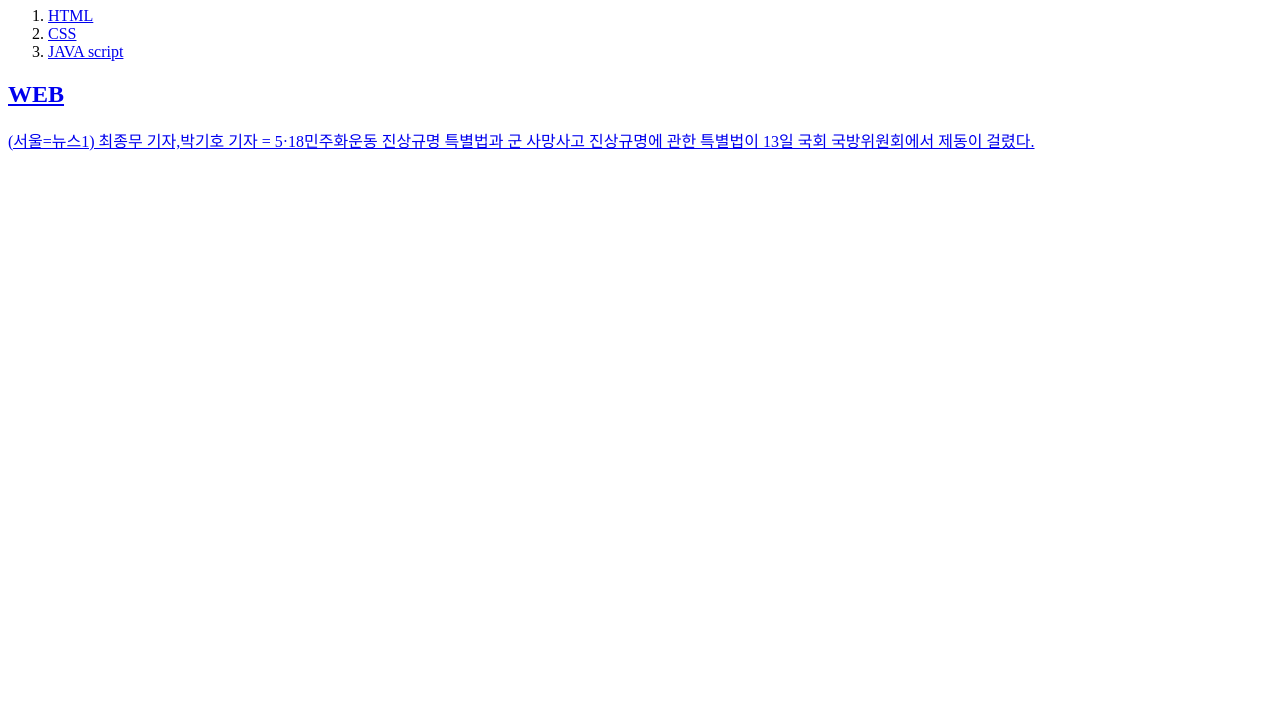
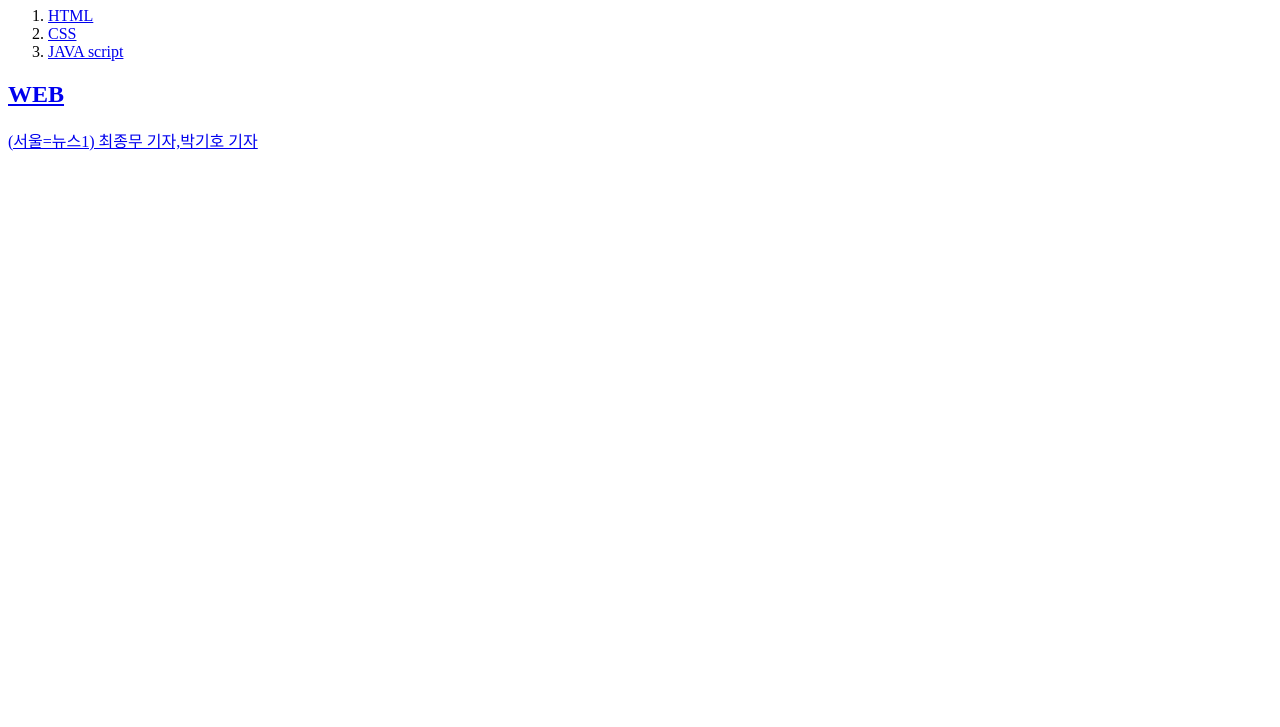
Before and after one commit to ThPooh/web1, a plain HTML site: page index.html in a window 1280 px wide. Shown: the part 73-800 px from the top of the page. Drawn offline with Linux system fonts and the light colour scheme.

Commit message:
Update index.html

```diff
--- a/index.html
+++ b/index.html
@@ -12,7 +12,7 @@
   <li><a href="3.html">JAVA script</li>
 </ol>
 <h2>WEB</h2>
-<p>(서울=뉴스1) 최종무 기자,박기호 기자 = 5·18민주화운동 진상규명 특별법과 군 사망사고 진상규명에 관한 특별법이 13일 국회 국방위원회에서 제동이 걸렸다.
+<p>(서울=뉴스1) 최종무 기자,박기호 기자
 </p>
 </body>
 </html>
```
